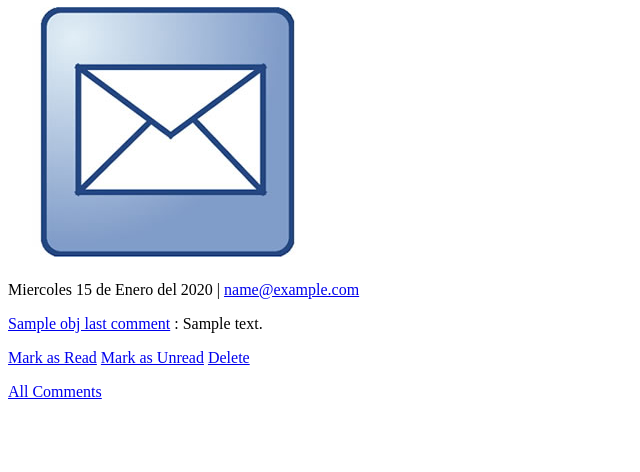
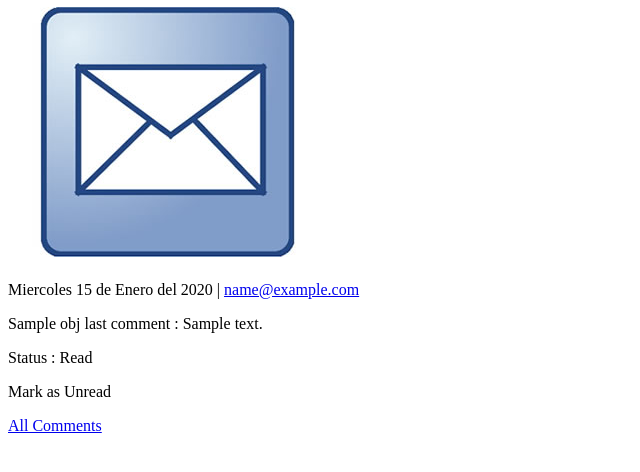
Before and after one commit to RolandoContreras/etherwhitegold, a CodeIgniter app: the page made by application/views/panel.php in a window 1280 px wide. Shown: the part 135-607 px from the top of the page, without its empty margins (0-640 px from the left). Run offline with CodeIgniter, Linux system fonts and the light colour scheme; the template is opened without the code that fills it: most values are stand-ins (such as "Sample title", 1, 10 or a date in 2020).

Commit message:
changes on panel last comment

```diff
--- a/application/controllers/panel.php
+++ b/application/controllers/panel.php
@@ -25,6 +25,7 @@ class Panel extends CI_Controller{
                         "select" =>"comment_id,
                                     name,
                                     comment,
+                                    active,
                                     email,
                                     status_value,
                                     date_comment",
--- a/application/views/panel.php
+++ b/application/views/panel.php
@@ -61,11 +61,17 @@
                                         <div class="span10" style="margin-left:auto;">
                                             <div class="comment_content">
                                                 <p class="meta"><span class="comment_date"><?php echo formato_fecha($obj_last_comment->date_comment);?></span> | <a href="#"><?php echo $obj_last_comment->email;?></a></p>
-                                                    <p><a href="#" class="comment_author"><?php echo $obj_last_comment->name;?></a> : <?php echo $obj_last_comment->comment;?></p>
+                                                    <p><a class="comment_author"><?php echo $obj_last_comment->name;?></a> : <?php echo $obj_last_comment->comment;?></p>
+                                                    <p>Status : <a class="comment_author"><?php if($obj_last_comment->active == 1){echo "Unread";}else{echo "Read";}?></a></p>
                                                     <p>
-                                                            <a class="btn btn-mini btn-success" href="#">Mark as Read</a>
-                                                            <a class="btn btn-mini btn-warning" href="#">Mark as Unread</a>
-                                                            <a class="btn btn-mini btn-danger" href="#">Delete</a>
+                                                        <?php
+                                                        if($obj_last_comment->active == 1){ ?>
+                                                            <a class="btn btn-mini btn-success" onclick="change_state_no('<?php echo $obj_last_comment->comment_id;?>');" >Mark as Read</a>
+                                                        <?php }else{ ?>
+                                                            <a class="btn btn-mini btn-warning" onclick="change_state('<?php echo $obj_last_comment->comment_id;?>');">Mark as Unread</a>
+                                                        <?php } ?>
+
+
                                                     </p>
                                             </div>
                                         </div>
@@ -92,3 +98,4 @@
         </div>
 </div>
 <script src="static/cms/js/panel.js"></script>
+<script src="<?php echo site_url();?>static/cms/js/comments.js"></script>
```
